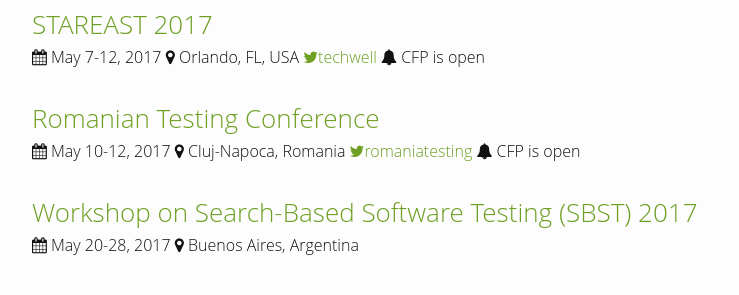
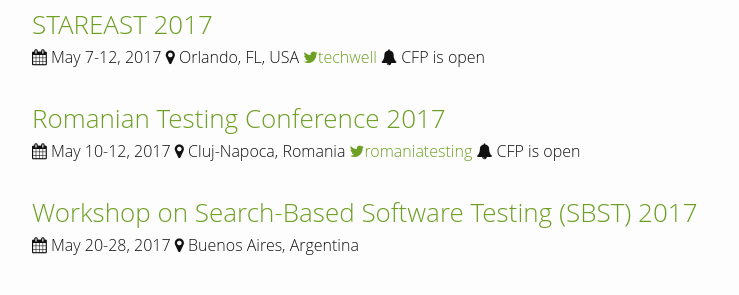
Before and after one commit to TestingConferences/testingconferences.github.io, a Jekyll site: the page built from index.html, in a window 1280 px wide and 900 px high, scrolled down 2341 px. Shown: the part 160-455 px from the top of the window, without its empty margins (238-977 px from the left). Built offline with Jekyll 4.4.1, drawn with Linux system fonts in a browser that asks for light colours.

Commit message:
Update current.yml

```diff
--- a/_data/current.yml
+++ b/_data/current.yml
@@ -165,8 +165,7 @@
   twitter: techwell
   status: CFP is open
 
-
-- name: Romanian Testing Conference
+- name: Romanian Testing Conference 2017
   location: Cluj-Napoca, Romania
   dates: "May 10-12, 2017"
   url: http://romaniatesting.ro/
```
